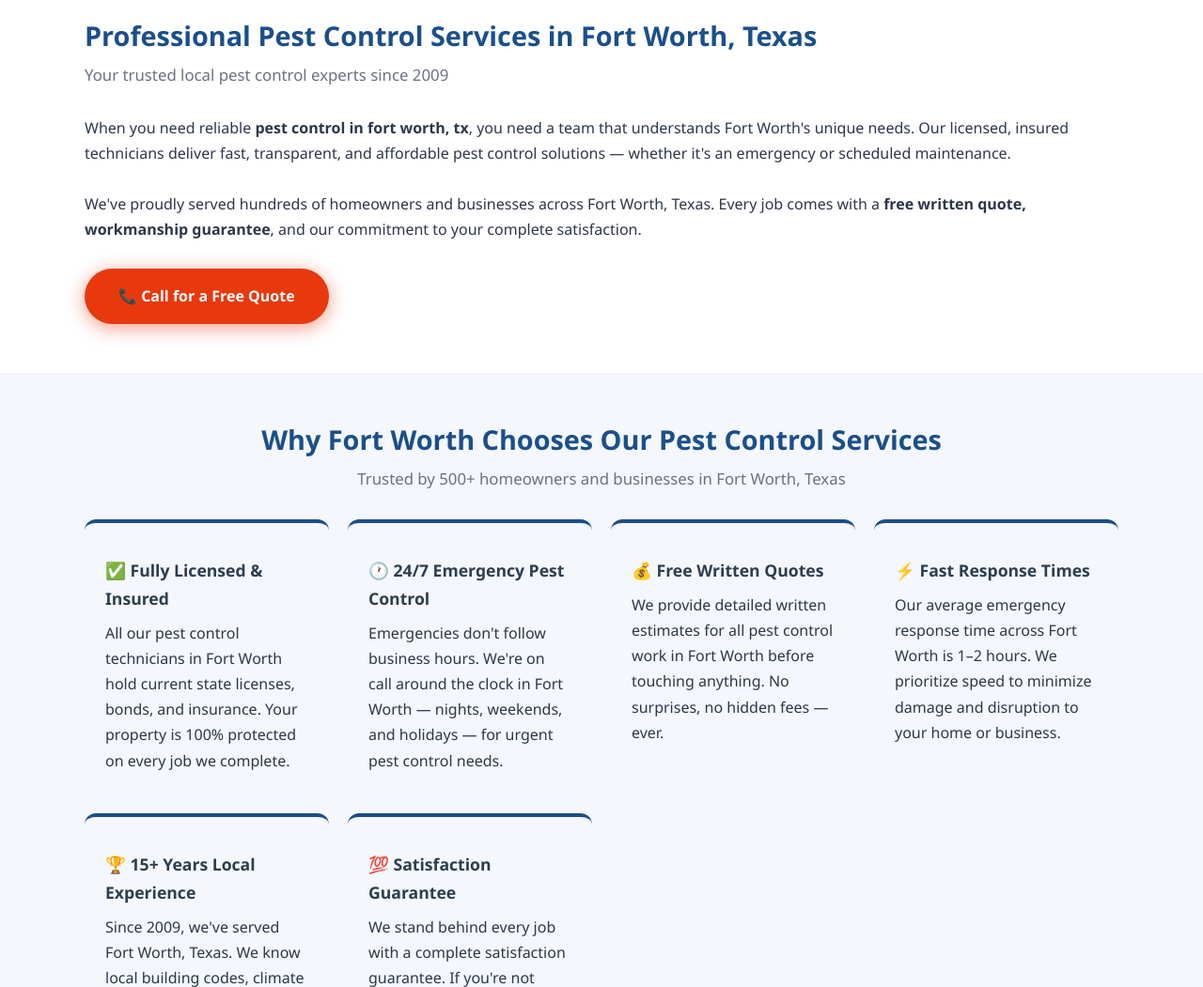
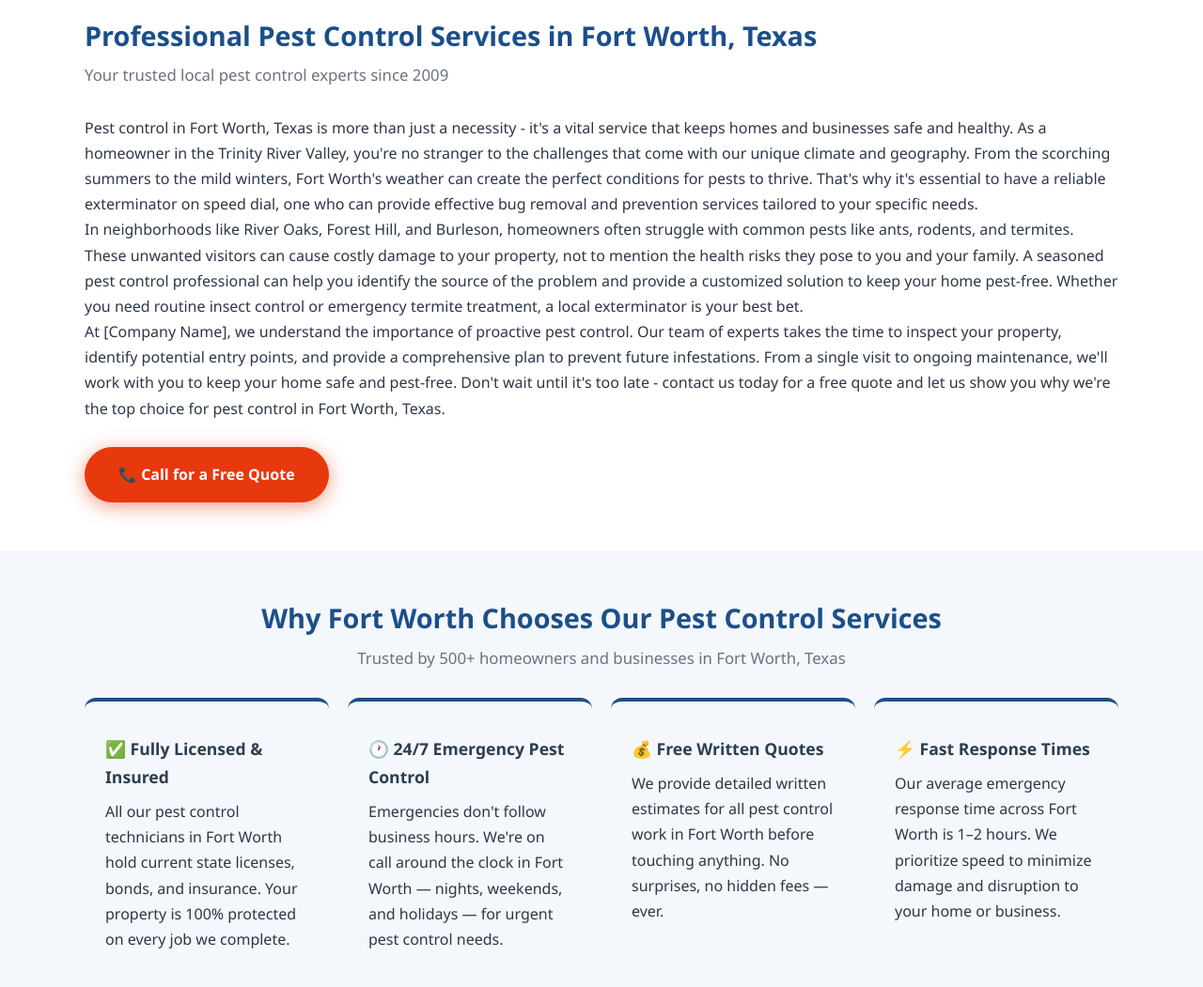
Before and after one commit to leadsmartaffiliate/pest-control-service-fort-worth-tx, a plain HTML site: page index.html in a window 1280 px wide. Shown: the part 580-1631 px from the top of the page at 94% size. Drawn offline with Linux system fonts and the light colour scheme.

Commit message:
Update index.html

```diff
--- a/index.html
+++ b/index.html
@@ -190,7 +190,9 @@ footer{background:var(--dark);color:#c9d1e0;padding:40px 20px 20px}
   <div class="section-inner">
     <h2 id="intro-heading">Professional Pest Control Services in Fort Worth, Texas</h2>
     <p class="section-sub">Your trusted local pest control experts since 2009</p>
-    <p>When you need reliable <strong>pest control in fort worth, tx</strong>, you need a team that understands Fort Worth's unique needs. Our licensed, insured technicians deliver fast, transparent, and affordable pest control solutions — whether it's an emergency or scheduled maintenance.</p><br><p>We've proudly served hundreds of homeowners and businesses across Fort Worth, Texas. Every job comes with a <strong>free written quote, workmanship guarantee</strong>, and our commitment to your complete satisfaction.</p>
+    <p>Pest control in Fort Worth, Texas is more than just a necessity - it's a vital service that keeps homes and businesses safe and healthy. As a homeowner in the Trinity River Valley, you're no stranger to the challenges that come with our unique climate and geography. From the scorching summers to the mild winters, Fort Worth's weather can create the perfect conditions for pests to thrive. That's why it's essential to have a reliable exterminator on speed dial, one who can provide effective bug removal and prevention services tailored to your specific needs.</p>
+<p>In neighborhoods like River Oaks, Forest Hill, and Burleson, homeowners often struggle with common pests like ants, rodents, and termites. These unwanted visitors can cause costly damage to your property, not to mention the health risks they pose to you and your family. A seasoned pest control professional can help you identify the source of the problem and provide a customized solution to keep your home pest-free. Whether you need routine insect control or emergency termite treatment, a local exterminator is your best bet.</p>
+<p>At [Company Name], we understand the importance of proactive pest control. Our team of experts takes the time to inspect your property, identify potential entry points, and provide a comprehensive plan to prevent future infestations. From a single visit to ongoing maintenance, we'll work with you to keep your home safe and pest-free. Don't wait until it's too late - contact us today for a free quote and let us show you why we're the top choice for pest control in Fort Worth, Texas.</p>
     <br>
     <a href="tel:PHONE_NUMBER" class="btn-call" style="font-size:1em"
        aria-label="Call for free Pest Control quote in Fort Worth">📞 Call for a Free Quote</a>
@@ -359,7 +361,8 @@ footer{background:var(--dark);color:#c9d1e0;padding:40px 20px 20px}
   <div class="section-inner">
     <h2 id="areas-heading">Pest Control Service Areas in Fort Worth, Texas</h2>
     <p class="section-sub">We cover all neighborhoods and surrounding communities</p>
-
+    <p>Fort Worth, Texas, is a city like no other. From the sprawling ranches to the historic neighborhoods, our city's unique architecture and geography create a pest control puzzle like no other. The Trinity River, which runs through the heart of Fort Worth, provides a haven for mosquitoes and other water-borne pests. And with the city's growth and development, new construction projects have created a bounty of food sources for rodents and other unwanted critters. As a result, homeowners in Fort Worth need a pest control service that's specifically equipped to handle these challenges.</p>
+<p>Termite treatment and insect control are particularly pressing concerns in Fort Worth, given the city's abundance of trees and shrubs. Our unique soil composition and climate create the perfect conditions for termites to flourish. And with the city's many parks and green spaces, the risk of termite infestation is higher than ever. That's why it's essential to have a local exterminator who knows the Fort Worth pest control landscape like the back of their hand.</p>
     <div class="area-grid" role="list" aria-label="Fort Worth service areas">
       <a class="area-tag" role="listitem" href="/pest-control-service-downtown/" aria-label="Pest Control in Downtown, TX">Downtown</a>
       <a class="area-tag" role="listitem" href="/pest-control-service-sundance-square/" aria-label="Pest Control in Sundance Square, TX">Sundance Square</a>
```
